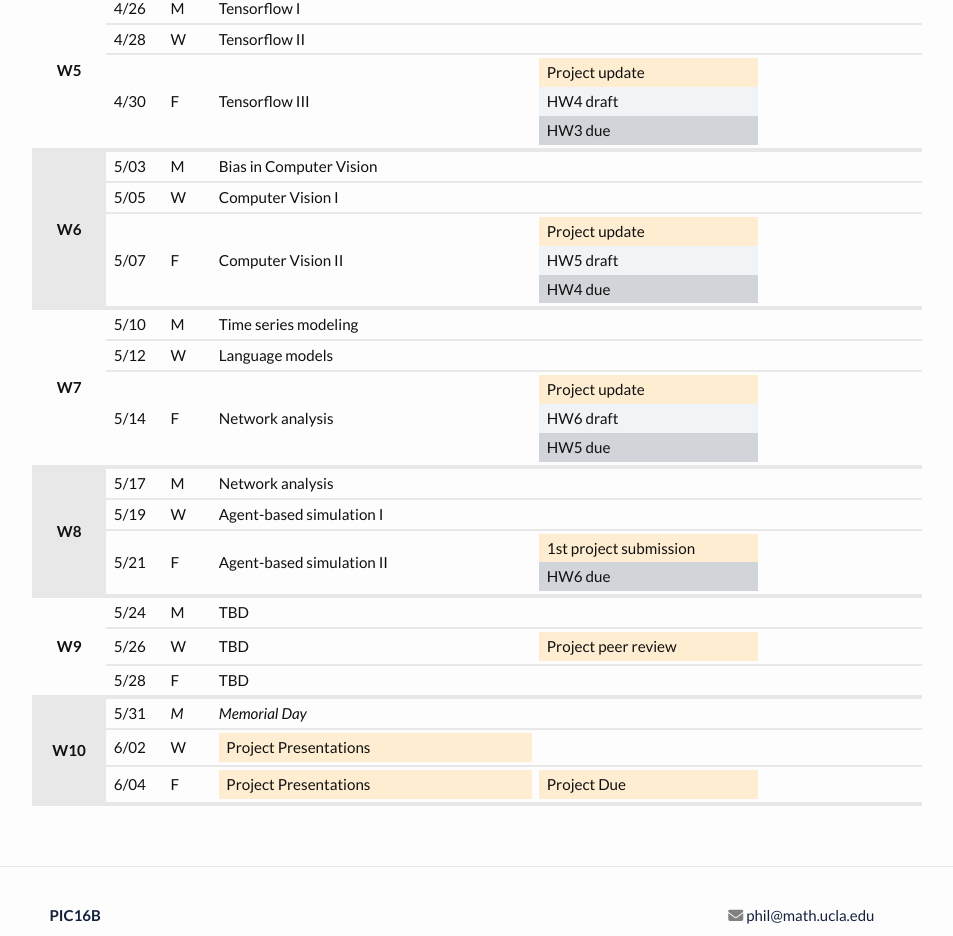
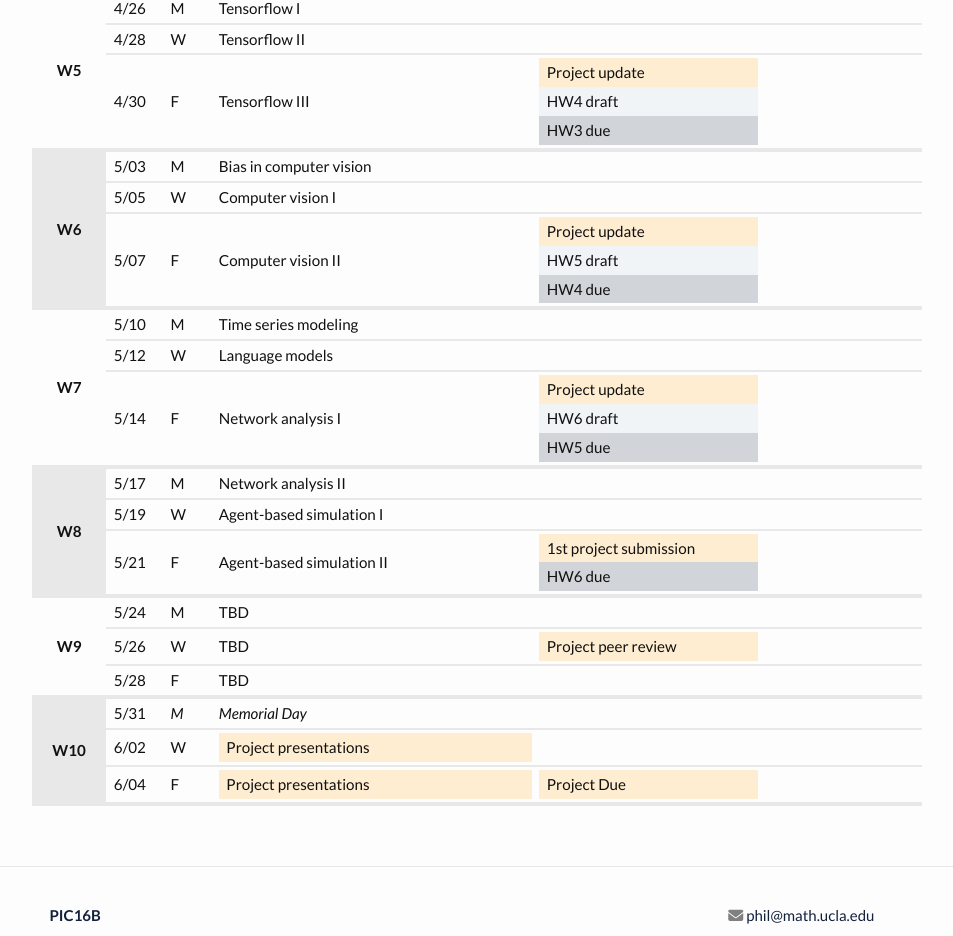
Before and after one commit to PhilChodrow/PIC16B, a Jekyll site: the page built from schedule.md, in a window 1280 px wide. Shown: the part 861-1797 px from the top of the page, without its empty margins (163-1116 px from the left). Built offline with Jekyll 4.4.1, drawn with Linux system fonts in a browser that asks for light colours; nearby versions of some CDN libraries.

Commit message:
Update schedule.md

```diff
--- a/schedule.md
+++ b/schedule.md
@@ -176,7 +176,7 @@ All assignments, including homework and quizzes, are due at 11:59pm, Pacific Tim
             <th rowspan="3" class="week_marker_even"> W6 </th>
             <td>5/03</td>
             <td>M</td>
-            <td>Bias in Computer Vision</td>
+            <td>Bias in computer vision</td>
             <td></td>
             <td></td>
             <td></td>
@@ -184,7 +184,7 @@ All assignments, including homework and quizzes, are due at 11:59pm, Pacific Tim
         <tr>
             <td>5/05</td>
             <td>W</td>
-            <td>Computer Vision I</td>
+            <td>Computer vision I</td>
             <td></td>
             <td></td>
             <td></td>
@@ -192,7 +192,7 @@ All assignments, including homework and quizzes, are due at 11:59pm, Pacific Tim
         <tr>
             <td>5/07</td>
             <td>F</td>
-            <td>Computer Vision II</td>
+            <td>Computer vision II</td>
             <td>
                 <div class="project">Project update</div>
                 <div class = "hw-draft">HW5 draft</div>
@@ -223,7 +223,7 @@ All assignments, including homework and quizzes, are due at 11:59pm, Pacific Tim
         <tr>
             <td>5/14</td>
             <td>F</td>
-            <td>Network analysis</td>
+            <td>Network analysis I</td>
             <td>
                 <div class="project">Project update</div>
                 <div class = "hw-draft">HW6 draft</div>
@@ -238,7 +238,7 @@ All assignments, including homework and quizzes, are due at 11:59pm, Pacific Tim
             <th rowspan="3" class="week_marker_even"> W8 </th>
             <td>5/17</td>
             <td>M</td>
-            <td>Network analysis</td>
+            <td>Network analysis II</td>
             <td></td>
             <td></td>
             <td></td>
@@ -306,7 +306,7 @@ All assignments, including homework and quizzes, are due at 11:59pm, Pacific Tim
         <tr>
             <td>6/02</td>
             <td>W</td>
-            <td><div class="project">Project Presentations</div></td>
+            <td><div class="project">Project presentations</div></td>
             <td></td>
             <td></td>
             <td></td>
@@ -314,7 +314,7 @@ All assignments, including homework and quizzes, are due at 11:59pm, Pacific Tim
         <tr>
             <td>6/04</td>
             <td>F</td>
-            <td><div class="project">Project Presentations</div></td>
+            <td><div class="project">Project presentations</div></td>
             <td>
                 <div class="project">Project Due</div>
             </td>
```
